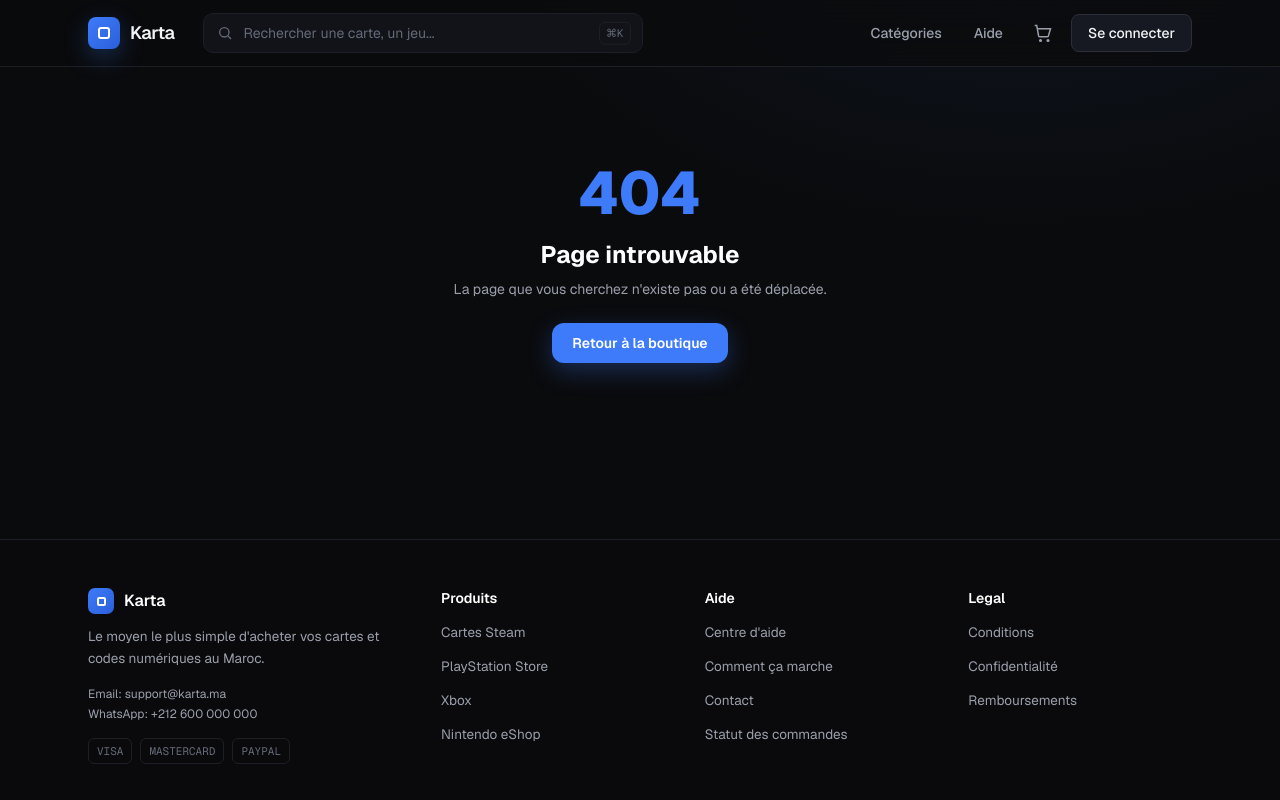
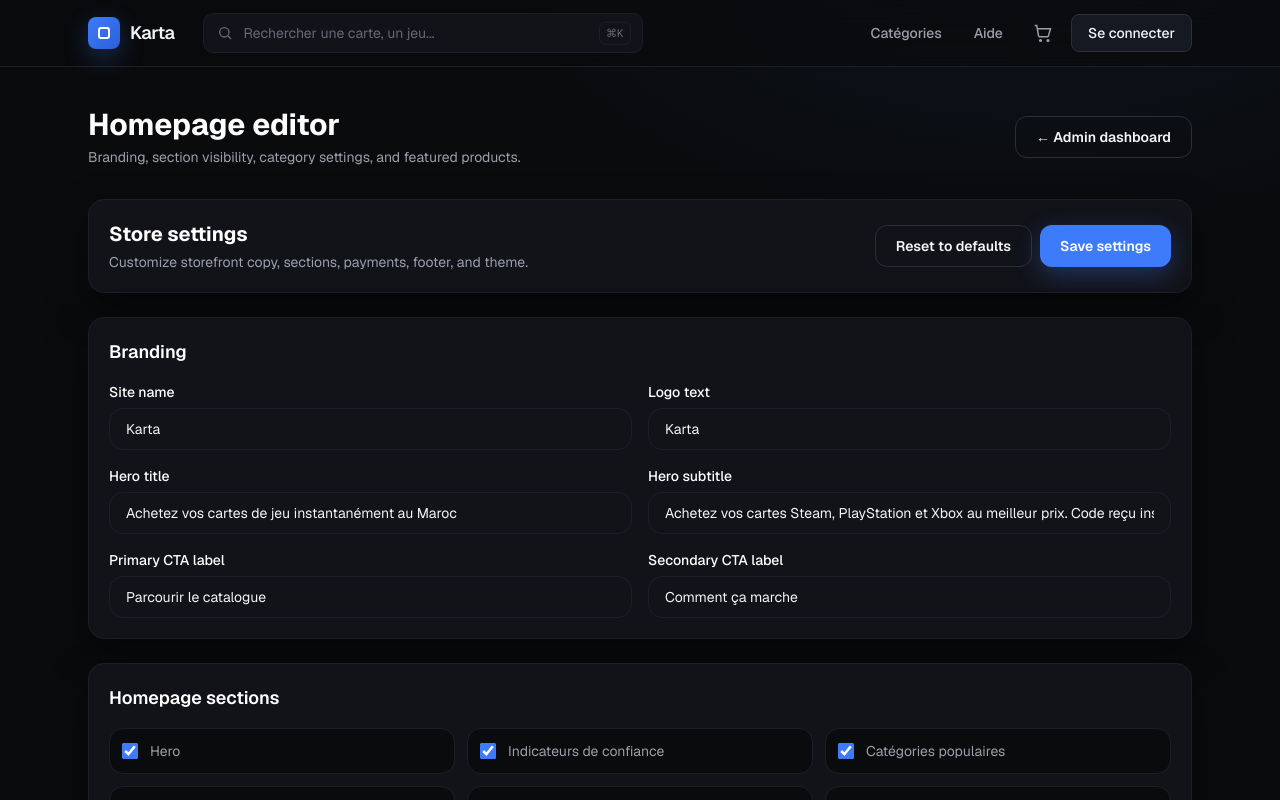
Before and after one commit to GhostKnight340/digistore, a Next.js app: page /admin/editor in a window 1280 px wide. Before the commit this address had no page. Shown: the top 800 px of the page. Built offline with nearby package versions, Linux system fonts and the light colour scheme; no server answers; the database is empty.

Commit message:
feat: restore Homepage editor entry in admin sidebar at /admin/editor
Co-Authored-By: Claude Sonnet 4.6 <noreply@anthropic.com>
Claude-Session: https://claude.ai/code/session_016HP3MbzMohjRECrZAjxgWp

```diff
--- /dev/null
+++ b/src/app/admin/editor/page.tsx
@@ -0,0 +1,27 @@
+"use client";
+
+import Link from "next/link";
+import SettingsPanel from "@/components/admin/SettingsPanel";
+
+export default function HomepageEditorPage() {
+  return (
+    <div className="container-page py-10">
+      <div className="mb-8 flex flex-wrap items-center justify-between gap-3">
+        <div>
+          <h1 className="text-3xl font-bold text-white">Homepage editor</h1>
+          <p className="mt-1 text-sm text-muted">
+            Branding, section visibility, category settings, and featured products.
+          </p>
+        </div>
+        <Link
+          href="/admin"
+          className="btn-ghost text-sm"
+        >
+          ← Admin dashboard
+        </Link>
+      </div>
+
+      <SettingsPanel />
+    </div>
+  );
+}
--- a/src/app/admin/page.tsx
+++ b/src/app/admin/page.tsx
@@ -1,6 +1,7 @@
 "use client";
 
 import { useCallback, useEffect, useState } from "react";
+import Link from "next/link";
 import { formatMAD, formatDate } from "@/lib/format";
 import { orderStatusShort, orderStatusBadgeClass } from "@/lib/orderStatus";
 import {
@@ -14,9 +15,10 @@ import InventoryPanel from "@/components/admin/InventoryPanel";
 import ProductsPanel from "@/components/admin/ProductsPanel";
 import CustomersPanel from "@/components/admin/CustomersPanel";
 
-const navItems = [
+const navItems: { id: string; label: string; icon: string; href?: string }[] = [
   { id: "overview", label: "Overview", icon: "📊" },
   { id: "settings", label: "Settings", icon: "⚙️" },
+  { id: "editor", label: "Homepage editor", icon: "🎨", href: "/admin/editor" },
   { id: "products", label: "Products", icon: "🛍️" },
   { id: "inventory", label: "Inventory", icon: "🔑" },
   { id: "fulfillment", label: "Manual fulfillment", icon: "📦" },
@@ -65,7 +67,17 @@ export default function AdminPage() {
       <div className="grid gap-8 lg:grid-cols-[220px_1fr]">
         <aside className="h-fit">
           <nav className="card space-y-1 p-3 text-sm">
-            {navItems.map((item) => (
+            {navItems.map((item) =>
+              item.href ? (
+                <Link
+                  key={item.id}
+                  href={item.href}
+                  className="flex w-full items-center gap-2.5 rounded-lg px-3 py-2 text-left text-muted hover:text-white"
+                >
+                  <span>{item.icon}</span>
+                  {item.label}
+                </Link>
+              ) : (
                 <button
                   key={item.id}
                   type="button"
@@ -79,7 +91,8 @@ export default function AdminPage() {
                   <span>{item.icon}</span>
                   {item.label}
                 </button>
-            ))}
+              )
+            )}
           </nav>
         </aside>
 
```
Lines whose indentation alone changed are shown as unchanged.
